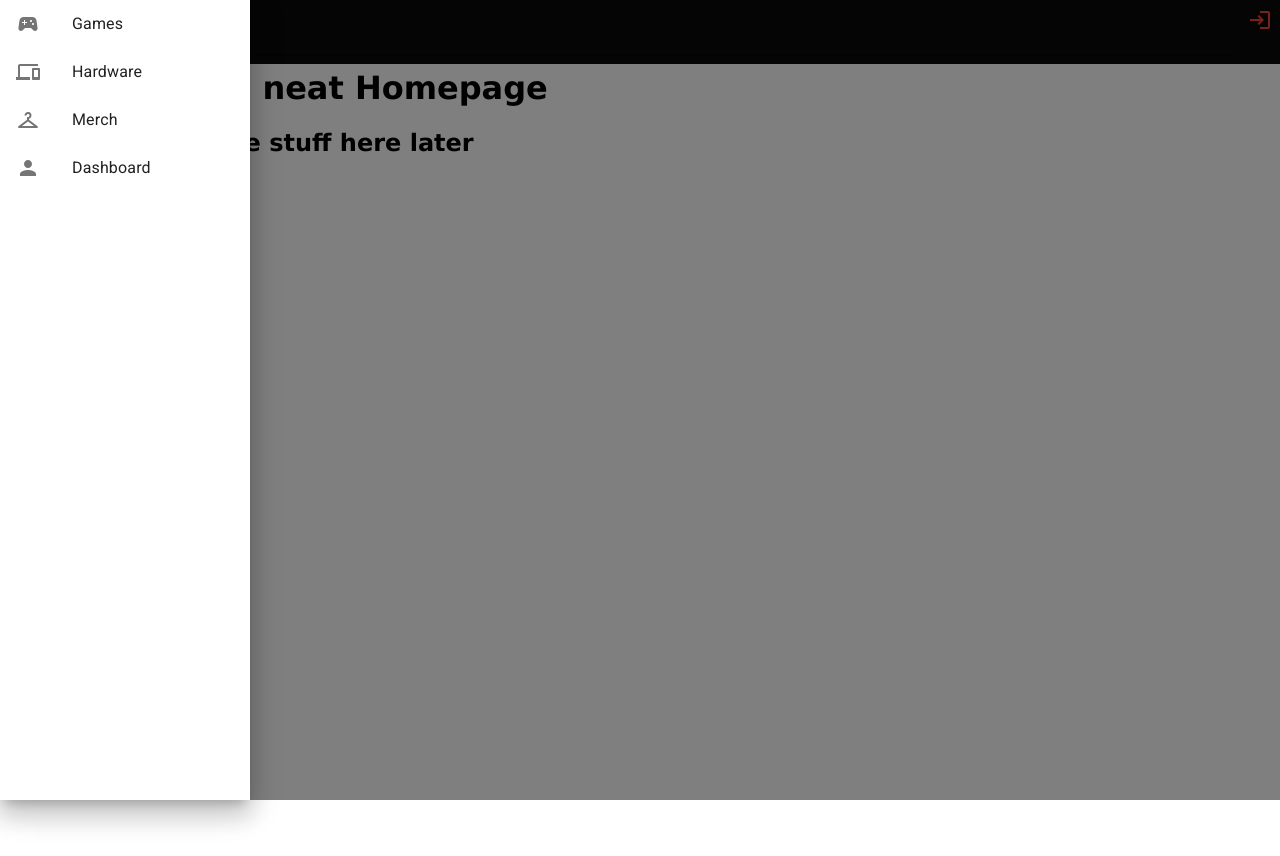
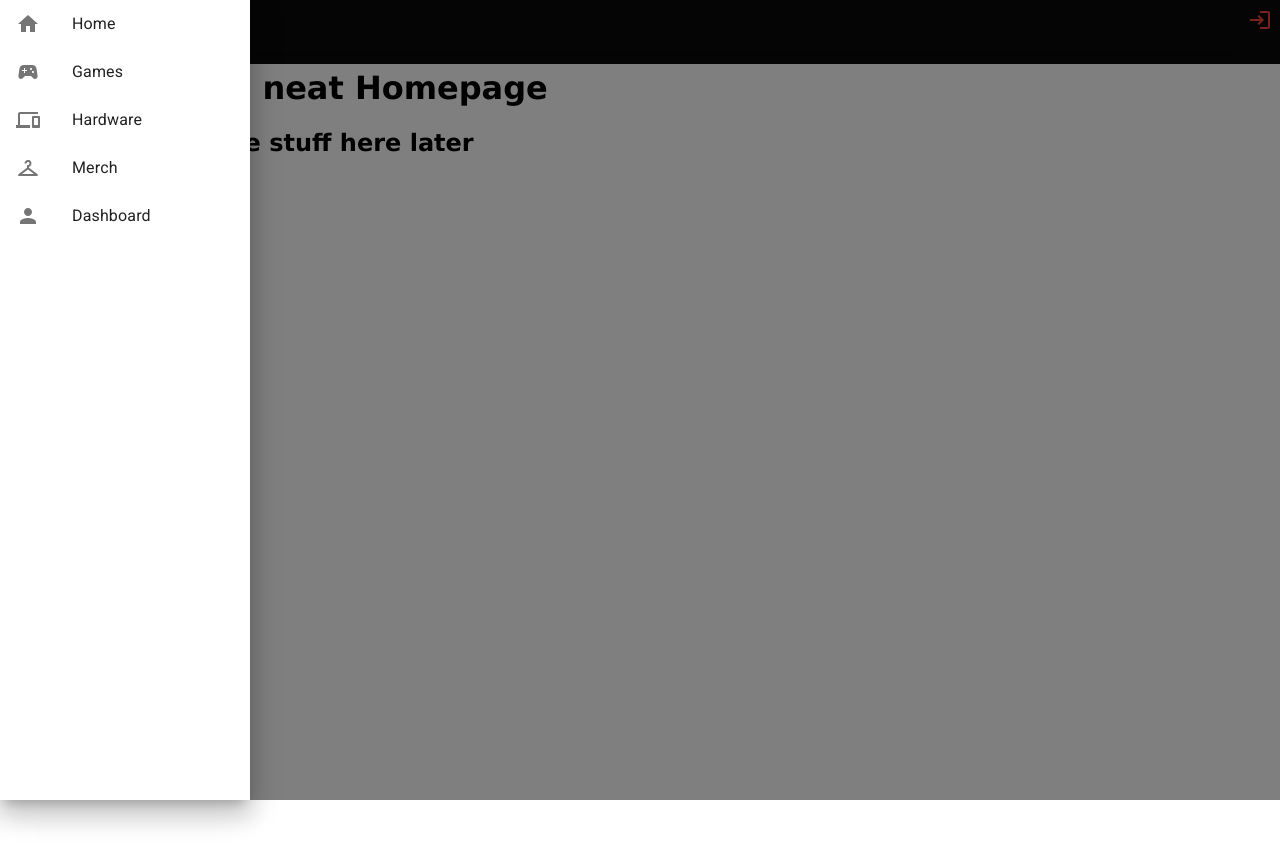
Before and after one commit to Jack-Tillman/TheCapstoneProject, a React (Vite) app: page / in a window 1280 px wide. Both pictures are taken after a click on the button 20 px from the left and 32 px from the top of the page. Built offline with nearby package versions, Linux system fonts and the light colour scheme.

Commit message:
home in drawer

```diff
--- a/src/client/components/NavBar.jsx
+++ b/src/client/components/NavBar.jsx
@@ -24,6 +24,7 @@ import PersonIcon from '@mui/icons-material/Person';
 //don't render login/register is user is logged out
 //render dashboard/logout if user is logged in
   const data = [
+    { name: "Home", link: "/", icon: <HomeIcon />},
     { name: "Games", link: "/games", icon: <SportsEsportsIcon />},
     { name: "Hardware", link: "/hardware", icon: <DevicesIcon />},
     { name: "Merch", link: "/merch", icon: <CheckroomIcon />},
```
